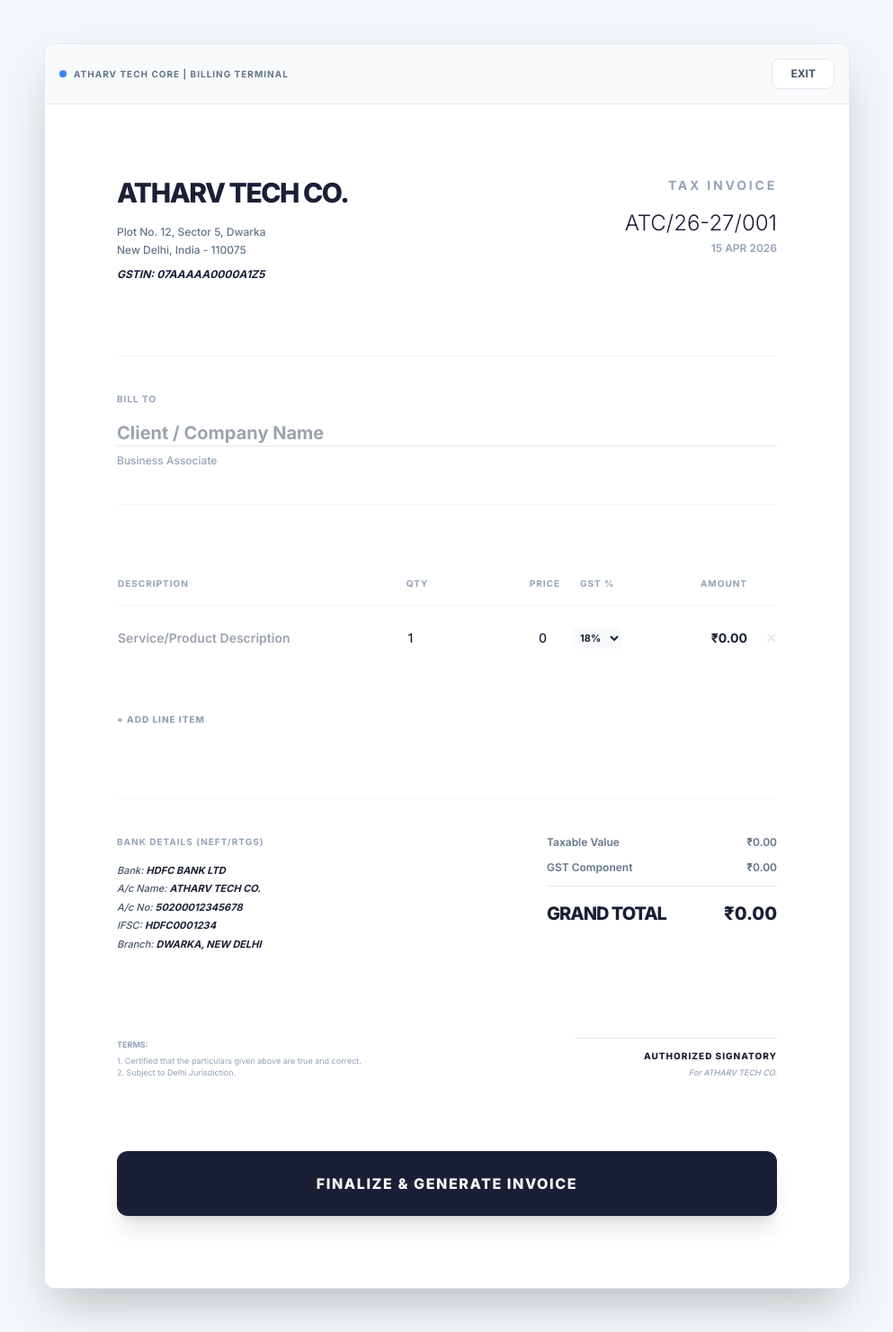
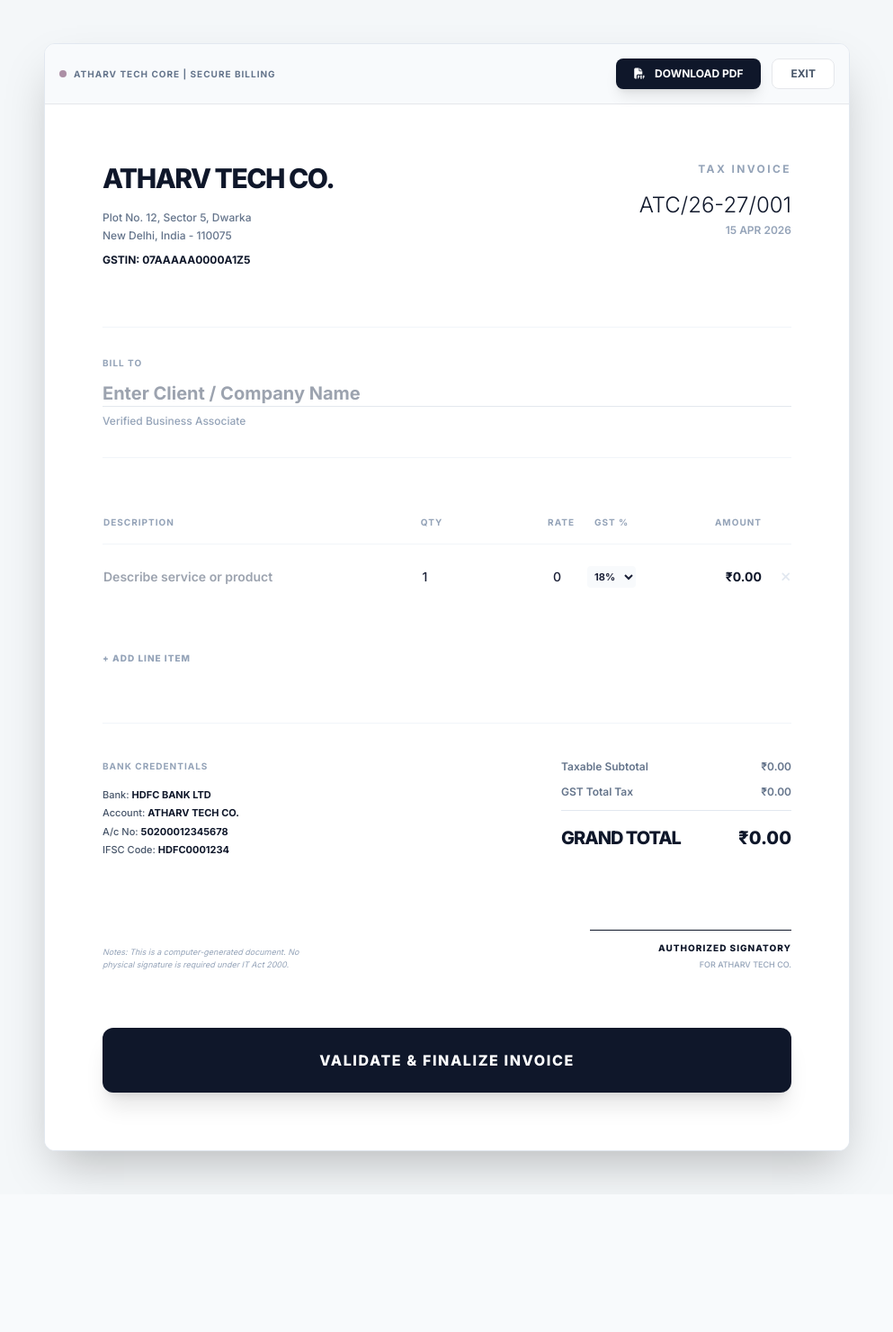
Before and after one commit to careatc1-pixel/A-SmartERP, a Flask app: page /sales/new in a window 1280 px wide. Shown: the whole page at 90% size, without its empty margins (143-1136 px from the left). After the commit the page ends 1321 px from the top, so only its background shows below. Run offline with Flask 3, Linux system fonts and the light colour scheme; the visitor is signed in with stand-in values (Sample User, id 1); data that the repository does not hold is empty; some libraries are stand-ins or nearby versions.

Commit message:
Invoicing-ERP-Reset-Wed 04/15/2026-22:35:32.87

```diff
--- a/templates/sales_form.html
+++ b/templates/sales_form.html
@@ -10,17 +10,16 @@
     <style>
         @import url('https://fonts.googleapis.com/css2?family=Inter:wght@300;400;500;600;700;800&display=swap');
         body { font-family: 'Inter', sans-serif; background: #f4f7f9; color: #1a1f36; }
-        .text-premium { color: #1a1f36; }
-        .bg-premium { background-color: #1a1f36; }
+
         @media print {
             .no-print { display: none !important; }
-            body { background: white !important; }
+            body { background: white !important; padding: 0 !important; margin: 0 !important; }
             .invoice-shell { box-shadow: none !important; border: none !important; margin: 0 !important; width: 100% !important; max-width: 100% !important; }
-            @page { size: A4; margin: 0; }
-            .content-area { padding: 40px !important; }
+            @page { size: A4; margin: 1cm; }
+            .content-area { padding: 20px !important; }
         }
         .input-clean { border-bottom: 1px solid #e3e8ee; transition: all 0.2s; }
-        .input-clean:focus { border-bottom-color: #5469d4; }
+        .input-clean:focus { border-bottom-color: #875A7B; }
     </style>
 </head>
 <body class="p-0 md:p-12">
@@ -29,41 +28,42 @@
 
         <div class="p-4 bg-slate-50 border-b flex justify-between items-center no-print">
             <div class="flex items-center gap-2">
-                <span class="w-2 h-2 bg-blue-500 rounded-full"></span>
-                <span class="text-[10px] font-bold text-slate-500 uppercase tracking-widest">Atharv Tech Core | Billing Terminal</span>
+                <span class="w-2 h-2 bg-[#875A7B] rounded-full animate-pulse"></span>
+                <span class="text-[10px] font-bold text-slate-500 uppercase tracking-widest">Atharv Tech Core | Secure Billing</span>
             </div>
             <div class="flex gap-3">
-                <button @click="window.print()" x-show="isSaved" class="bg-premium text-white px-5 py-2 rounded-lg font-bold text-xs shadow-lg transition-transform active:scale-95">
-                    <i class="fa-solid fa-download mr-2"></i> DOWNLOAD INVOICE
+                <button @click="generatePDF()" class="bg-slate-900 text-white px-5 py-2 rounded-lg font-bold text-xs shadow-lg hover:bg-black transition-all">
+                    <i class="fa-solid fa-file-pdf mr-2"></i> DOWNLOAD PDF
                 </button>
                 <a href="/accounting" class="bg-white border px-5 py-2 rounded-lg font-bold text-xs text-slate-600 hover:bg-slate-50">EXIT</a>
             </div>
         </div>
 
-        <div class="content-area p-12 md:p-20 bg-white">
-            <div class="flex justify-between items-start mb-20">
+        <div class="content-area p-10 md:p-16 bg-white">
+            <div class="flex justify-between items-start mb-16">
                 <div class="space-y-4">
-                    <h1 class="text-3xl font-extrabold tracking-tighter text-premium">ATHARV TECH CO.</h1>
+                    <h1 class="text-3xl font-extrabold tracking-tighter text-slate-900">ATHARV TECH CO.</h1>
                     <div class="text-[12px] text-slate-500 font-medium leading-relaxed">
                         <p>Plot No. 12, Sector 5, Dwarka</p>
                         <p>New Delhi, India - 110075</p>
-                        <p class="mt-2 text-premium font-bold italic">GSTIN: 07AAAAA0000A1Z5</p>
+                        <p class="mt-2 text-slate-900 font-bold">GSTIN: 07AAAAA0000A1Z5</p>
                     </div>
                 </div>
                 <div class="text-right">
-                    <h2 class="text-sm font-bold text-slate-400 uppercase tracking-[0.2em] mb-4">Tax Invoice</h2>
+                    <h2 class="text-xs font-bold text-slate-400 uppercase tracking-[0.2em] mb-4">Tax Invoice</h2>
                     <div class="space-y-1">
-                        <p class="text-2xl font-light text-premium" x-text="invNo"></p>
-                        <p class="text-xs font-semibold text-slate-400 uppercase" x-text="new Date().toLocaleDateString('en-GB', {day:'2-digit', month:'short', year:'numeric'})"></p>
+                        <p class="text-2xl font-light text-slate-900">ATC/26-27/001</p>
+                        <p class="text-xs font-semibold text-slate-400 uppercase" x-text="invoiceDate"></p>
                     </div>
                 </div>
             </div>
 
-            <div class="mb-16 border-t border-b py-10 border-slate-100">
-                <h4 class="text-[10px] font-bold text-slate-400 uppercase mb-4 tracking-widest">Bill To</h4>
-                <input type="text" x-model="clientName" placeholder="Client / Company Name" class="no-print text-xl font-bold text-premium w-full focus:outline-none input-clean">
-                <p class="hidden print:block text-xl font-bold text-premium" x-text="clientName || 'VALUED CUSTOMER'"></p>
-                <p class="text-xs text-slate-400 mt-2 font-medium">Business Associate</p>
+            <div class="mb-12 border-t border-b py-8 border-slate-100">
+                <h4 class="text-[10px] font-bold text-slate-400 uppercase mb-3 tracking-widest">Bill To</h4>
+                <input type="text" x-model="clientName" placeholder="Enter Client / Company Name"
+                       class="no-print text-xl font-bold text-slate-900 w-full focus:outline-none input-clean">
+                <p class="hidden print:block text-xl font-bold text-slate-900" x-text="clientName || 'VALUED CUSTOMER'"></p>
+                <p class="text-xs text-slate-400 mt-2 font-medium">Verified Business Associate</p>
             </div>
 
             <table class="w-full mb-10 text-left">
@@ -71,7 +71,7 @@
                     <tr class="text-[10px] font-bold text-slate-400 uppercase tracking-widest border-b border-slate-100">
                         <th class="py-4 font-bold">Description</th>
                         <th class="py-4 w-16 text-center">Qty</th>
-                        <th class="py-4 w-32 text-right">Price</th>
+                        <th class="py-4 w-32 text-right">Rate</th>
                         <th class="py-4 w-20 text-center">GST %</th>
                         <th class="py-4 w-32 text-right">Amount</th>
                         <th class="py-4 w-8 no-print"></th>
@@ -81,7 +81,7 @@
                     <template x-for="(item, index) in items" :key="index">
                         <tr class="group">
                             <td class="py-6">
-                                <input type="text" x-model="item.name" placeholder="Service/Product Description" class="w-full font-semibold text-premium focus:outline-none">
+                                <input type="text" x-model="item.name" placeholder="Describe service or product" class="w-full font-semibold text-slate-800 focus:outline-none">
                             </td>
                             <td class="py-6 text-center">
                                 <input type="number" x-model.number="item.qty" @input="calculate()" class="w-full text-center font-medium outline-none">
@@ -90,12 +90,12 @@
                                 <input type="number" x-model.number="item.price" @input="calculate()" class="w-full text-right outline-none">
                             </td>
                             <td class="py-6 text-center">
-                                <select x-model.number="item.gstSlab" @change="calculate()" class="no-print font-bold text-[11px] bg-slate-50 p-1 rounded cursor-pointer outline-none">
-                                    <option value="0">0%</option><option value="5">5%</option><option value="12">12%</option><option value="18">18%</option><option value="28">28%</option>
+                                <select x-model.number="item.gstSlab" @change="calculate()" class="no-print font-bold text-[11px] bg-slate-50 p-1 rounded outline-none">
+                                    <option value="0">0%</option><option value="5">5%</option><option value="12">12%</option><option value="18" selected>18%</option><option value="28">28%</option>
                                 </select>
                                 <span class="hidden print:block text-[11px] font-bold" x-text="item.gstSlab + '%'"></span>
                             </td>
-                            <td class="py-6 text-right font-bold text-premium" x-text="'₹' + (item.qty * item.price * (1 + item.gstSlab/100)).toLocaleString('en-IN', {minimumFractionDigits: 2})"></td>
+                            <td class="py-6 text-right font-bold text-slate-900" x-text="'₹' + (item.qty * item.price * (1 + item.gstSlab/100)).toLocaleString('en-IN', {minimumFractionDigits: 2})"></td>
                             <td class="py-6 text-right no-print">
                                 <button @click="removeItem(index)" class="text-slate-200 hover:text-red-500 transition-colors"><i class="fa-solid fa-xmark"></i></button>
                             </td>
@@ -104,50 +104,47 @@
                 </tbody>
             </table>
 
-            <button @click="addItem()" class="no-print text-[10px] font-black uppercase text-slate-400 hover:text-premium tracking-widest transition-colors mb-20">+ Add Line Item</button>
+            <button @click="addItem()" class="no-print text-[10px] font-black uppercase text-slate-400 hover:text-[#875A7B] tracking-widest mb-16">+ Add Line Item</button>
 
             <div class="flex justify-between items-start border-t pt-10 border-slate-100">
                 <div class="max-w-[280px]">
-                    <h4 class="text-[10px] font-bold text-slate-400 uppercase mb-4 tracking-widest">Bank Details (NEFT/RTGS)</h4>
-                    <div class="text-[11px] text-slate-600 space-y-1 font-medium italic">
-                        <p>Bank: <span class="text-premium font-bold">HDFC BANK LTD</span></p>
-                        <p>A/c Name: <span class="text-premium font-bold">ATHARV TECH CO.</span></p>
-                        <p>A/c No: <span class="text-premium font-bold">50200012345678</span></p>
-                        <p>IFSC: <span class="text-premium font-bold">HDFC0001234</span></p>
-                        <p>Branch: <span class="text-premium font-bold">DWARKA, NEW DELHI</span></p>
+                    <h4 class="text-[10px] font-bold text-slate-400 uppercase mb-4 tracking-widest">Bank Credentials</h4>
+                    <div class="text-[11px] text-slate-600 space-y-1 font-medium">
+                        <p>Bank: <span class="text-slate-900 font-bold">HDFC BANK LTD</span></p>
+                        <p>Account: <span class="text-slate-900 font-bold">ATHARV TECH CO.</span></p>
+                        <p>A/c No: <span class="text-slate-900 font-bold">50200012345678</span></p>
+                        <p>IFSC Code: <span class="text-slate-900 font-bold">HDFC0001234</span></p>
                     </div>
                 </div>
                 <div class="w-64 space-y-3">
                     <div class="flex justify-between text-xs font-semibold text-slate-500">
-                        <span>Taxable Value</span>
+                        <span>Taxable Subtotal</span>
                         <span x-text="'₹' + subtotal.toLocaleString('en-IN', {minimumFractionDigits: 2})"></span>
                     </div>
                     <div class="flex justify-between text-xs font-semibold text-slate-500">
-                        <span>GST Component</span>
+                        <span>GST Total Tax</span>
                         <span x-text="'₹' + totalGst.toLocaleString('en-IN', {minimumFractionDigits: 2})"></span>
                     </div>
-                    <div class="flex justify-between text-xl font-extrabold text-premium pt-4 border-t border-slate-200">
+                    <div class="flex justify-between text-xl font-extrabold text-slate-900 pt-4 border-t border-slate-200">
                         <span class="tracking-tighter">GRAND TOTAL</span>
                         <span x-text="'₹' + total.toLocaleString('en-IN', {minimumFractionDigits: 2})"></span>
                     </div>
                 </div>
             </div>
 
-            <div class="mt-24 flex justify-between items-end">
-                <div class="text-[9px] text-slate-400 max-w-[300px]">
-                    <p class="font-bold uppercase mb-1">Terms:</p>
-                    <p>1. Certified that the particulars given above are true and correct.</p>
-                    <p>2. Subject to Delhi Jurisdiction.</p>
+            <div class="mt-20 flex justify-between items-end">
+                <div class="text-[9px] text-slate-400 max-w-[250px] italic">
+                    <p>Notes: This is a computer-generated document. No physical signature is required under IT Act 2000.</p>
                 </div>
-                <div class="text-right border-t border-premium w-56 pt-3">
-                    <p class="text-[10px] font-black uppercase tracking-widest text-premium">Authorized Signatory</p>
-                    <p class="text-[9px] font-medium text-slate-400 mt-1 italic">For ATHARV TECH CO.</p>
+                <div class="text-right border-t border-slate-900 w-56 pt-3">
+                    <p class="text-[10px] font-black uppercase tracking-widest text-slate-900">Authorized Signatory</p>
+                    <p class="text-[9px] font-medium text-slate-400 mt-1 uppercase">For Atharv Tech Co.</p>
                 </div>
             </div>
 
             <button @click="saveAndLock()" x-show="!isSaved"
-                    class="no-print w-full bg-premium text-white p-6 rounded-xl font-black uppercase tracking-widest mt-20 shadow-xl hover:shadow-2xl transition-all active:scale-[0.98]">
-                Finalize & Generate Invoice
+                    class="no-print w-full bg-slate-900 text-white p-6 rounded-xl font-black uppercase tracking-widest mt-16 shadow-xl hover:bg-black transition-all">
+                Validate & Finalize Invoice
             </button>
         </div>
     </div>
@@ -156,8 +153,8 @@
         function invoiceSystem() {
             return {
                 clientName: '',
-                // Fixed series starting from 001
                 invNo: 'ATC/26-27/001',
+                invoiceDate: new Date().toLocaleDateString('en-GB', {day:'2-digit', month:'short', year:'numeric'}),
                 items: [{ name: '', qty: 1, price: 0, gstSlab: 18 }],
                 subtotal: 0,
                 totalGst: 0,
@@ -173,8 +170,14 @@
                     this.total = this.subtotal + this.totalGst;
                 },
 
+                generatePDF() {
+                    window.print();
+                },
+
                 async saveAndLock() {
                     if(!this.clientName) return alert('Enter Client Name');
+
+                    try {
                         const response = await fetch('/api/save-sale', {
                             method: 'POST',
                             headers: { 'Content-Type': 'application/json' },
@@ -185,10 +188,16 @@
                                 gst: this.totalGst
                             })
                         });
+
                         if(response.ok) {
                             this.isSaved = true;
-                        alert('Invoice Validated. Preparing PDF...');
-                        setTimeout(() => { window.print(); }, 800);
+                            alert('Invoice Synced with Cloud. Opening PDF Viewer...');
+                            setTimeout(() => { this.generatePDF(); }, 1000);
+                        } else {
+                            alert('Cloud Sync Failed. Try again.');
+                        }
+                    } catch (e) {
+                        alert('Network Error. Check your connection.');
                     }
                 }
             }
```
Lines whose indentation alone changed are shown as unchanged.
